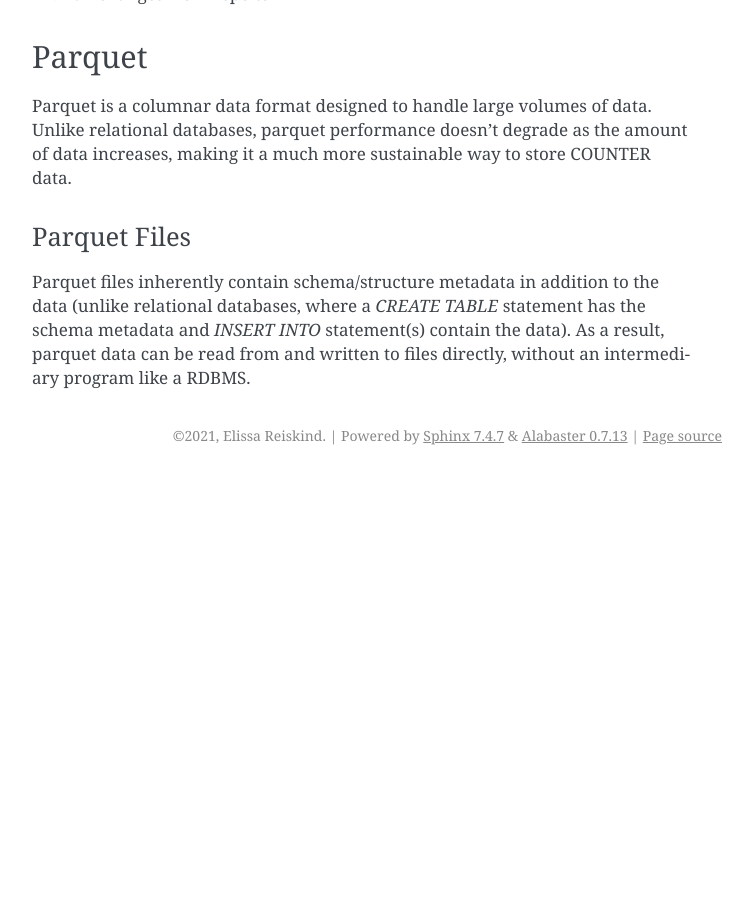
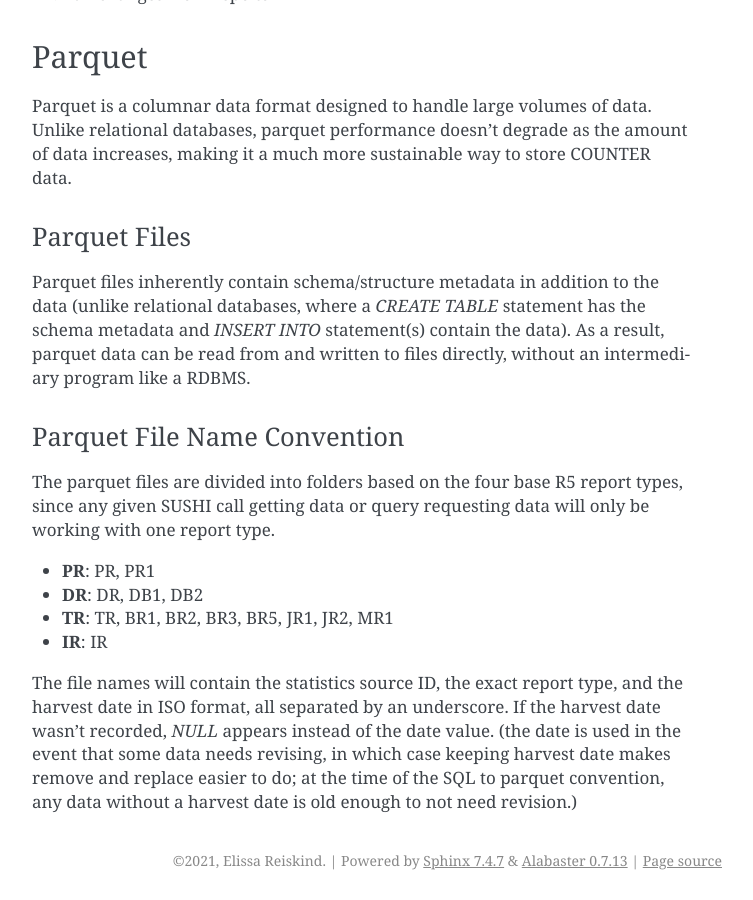
Before and after one commit to ereiskind/nolcat, a Sphinx documentation site: the page built from docs/source/AWS_and_parquet.rst, in a window 1280 px wide and 900 px high, scrolled down 3282 px. Shown: the whole window, without its empty margins (388-1141 px from the left). Built offline with Sphinx 7.4.7, drawn with Linux system fonts in a browser that asks for light colours; before the commit the page ends 3757 px from its top, so only the background shows below that; some of the changed text lies outside the part shown.

Commit message:
Establish parquet file naming convention

```diff
--- a/docs/source/AWS_and_parquet.rst
+++ b/docs/source/AWS_and_parquet.rst
@@ -113,3 +113,14 @@ Parquet is a columnar data format designed to handle large volumes of data. Unli
 Parquet Files
 =============
 Parquet files inherently contain schema/structure metadata in addition to the data (unlike relational databases, where a `CREATE TABLE` statement has the schema metadata and `INSERT INTO` statement(s) contain the data). As a result, parquet data can be read from and written to files directly, without an intermediary program like a RDBMS.
+
+Parquet File Name Convention
+============================
+The parquet files are divided into folders based on the four base R5 report types, since any given SUSHI call getting data or query requesting data will only be working with one report type.
+
+* **PR**: PR, PR1
+* **DR**: DR, DB1, DB2
+* **TR**: TR, BR1, BR2, BR3, BR5, JR1, JR2, MR1
+* **IR**: IR
+
+The file names will contain the statistics source ID, the exact report type, and the harvest date in ISO format, all separated by an underscore. If the harvest date wasn't recorded, `NULL` appears instead of the date value. (the date is used in the event that some data needs revising, in which case keeping harvest date makes remove and replace easier to do; at the time of the SQL to parquet convention, any data without a harvest date is old enough to not need revision.)
--- a/docs/source/roadmap.rst
+++ b/docs/source/roadmap.rst
@@ -27,7 +27,6 @@ Move Code to Glue Jobs and Data to Parquet
   * Develop method to switch data storage format
   * Save test data in parquet format
   * Run `SELECT statistics_source_ID, report_type, usage_date, report_creation_date FROM COUNTERData GROUP BY statistics_source_ID, report_type, usage_date, report_creation_date;` on production data to confirm available production data and find out what parquet files need to be created
-  * Determine how files with production data lacking timestamps should be named (null? get dates from shared files?)
 
 * Move `nolcat.ConvertJSONDictsToDataframe` to Glue job
 
```
Also changed, not shown: 2 other files.
